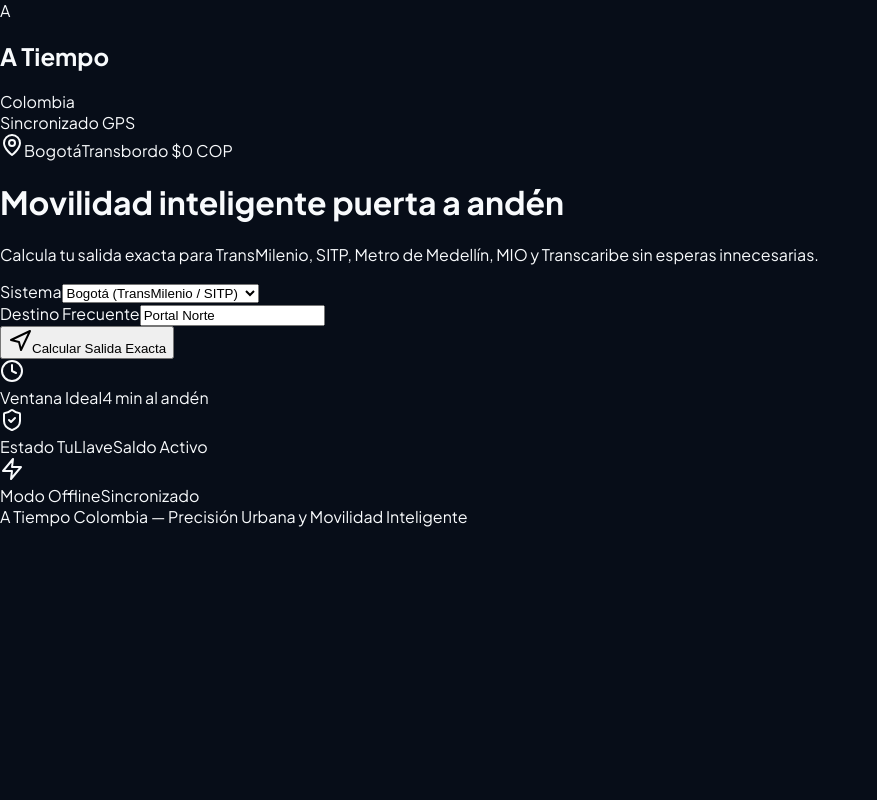
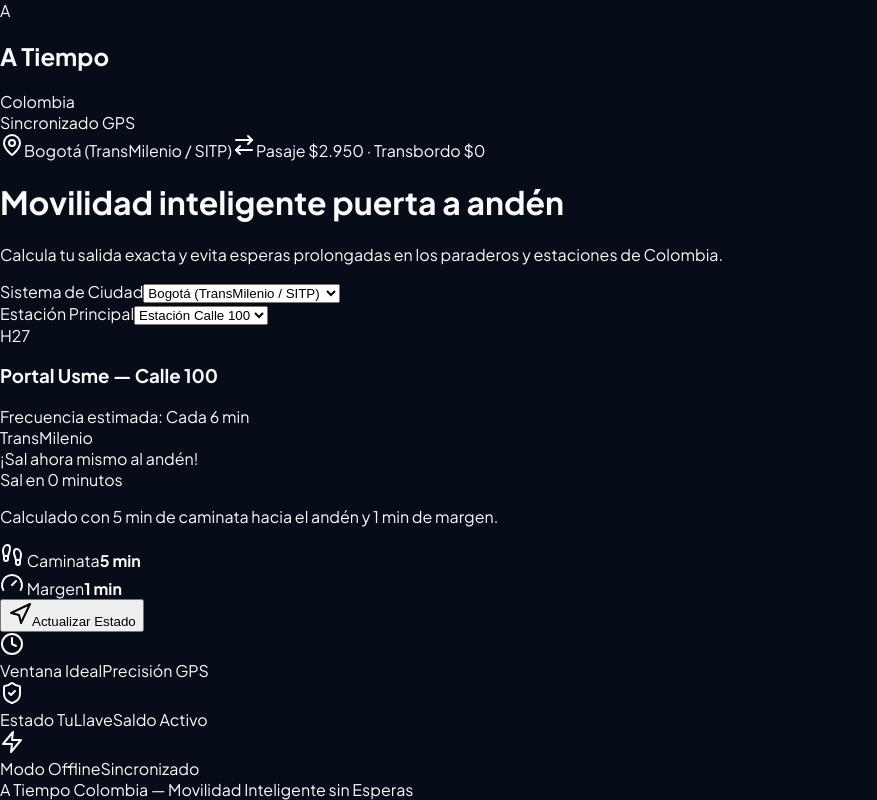
Before and after one commit to middleast1040-debug/a-tiempo-colombia, a React (Vite) app: page / in a window 1280 px wide. Shown: the whole page, without its empty margins (0-877 px from the left). Built offline with nearby package versions, Linux system fonts and the light colour scheme.

Commit message:
Update App.tsx

```diff
--- a/src/App.tsx
+++ b/src/App.tsx
@@ -1,90 +1,184 @@
-import React, { useState } from 'react';
-import { MapPin, Navigation, Clock, ShieldCheck, Zap } from 'lucide-react';
+import React, { useState, useEffect, useMemo } from 'react';
+import { Route, DepartureCalculation } from './types/transit';
+import { COLOMBIA_SYSTEMS, TransitCitySystem } from './data/colombiaTransit';
+import { calculateDeparture } from './utils/transitCalculator';
+import { MapPin, Navigation, Clock, ShieldCheck, Zap, ArrowRightLeft, Footprints, Gauge } from 'lucide-react';
+
+const MOCK_ROUTES: Route[] = [
+  {
+    id: 'tm-h27',
+    code: 'H27',
+    name: 'Portal Usme — Calle 100',
+    system: 'TransMilenio',
+    color: 'bg-red-600',
+    textColor: 'text-white',
+    frequencyMinutes: 6,
+    popularStop: 'Estación Calle 100',
+    direction: 'Sur',
+    scheduleSummary: 'Cada 6 min',
+  },
+  {
+    id: 'sitp-c15',
+    code: 'C15',
+    name: 'Usaquén — Centro Internacional',
+    system: 'SITP',
+    color: 'bg-blue-600',
+    textColor: 'text-white',
+    frequencyMinutes: 10,
+    popularStop: 'Paradero Cra 7',
+    direction: 'Centro',
+    scheduleSummary: 'Cada 10 min',
+  },
+];
 
 export default function App() {
-  const [selectedCity, setSelectedCity] = useState('Bogotá');
-  const [destination, setDestination] = useState('Portal Norte');
+  const [selectedCityId, setSelectedCityId] = useState<string>('bogota');
+  const currentCitySystem: TransitCitySystem = useMemo(() => {
+    return COLOMBIA_SYSTEMS[selectedCityId] || COLOMBIA_SYSTEMS.bogota;
+  }, [selectedCityId]);
+
+  const [walkingMinutes, setWalkingMinutes] = useState<number>(5);
+  const [bufferMinutes, setBufferMinutes] = useState<number>(1);
+  const [currentTimeMs, setCurrentTimeMs] = useState<number>(Date.now());
+  const [selectedRouteId, setSelectedRouteId] = useState<string>('tm-h27');
+
+  useEffect(() => {
+    const timer = setInterval(() => setCurrentTimeMs(Date.now()), 1000);
+    return () => clearInterval(timer);
+  }, []);
+
+  const currentRoute = useMemo(() => {
+    return MOCK_ROUTES.find((r) => r.id === selectedRouteId) || MOCK_ROUTES[0];
+  }, [selectedRouteId]);
+
+  const calculation: DepartureCalculation = useMemo(() => {
+    return calculateDeparture(currentRoute, currentCitySystem.stations[0], walkingMinutes, bufferMinutes, currentTimeMs);
+  }, [currentRoute, currentCitySystem, walkingMinutes, bufferMinutes, currentTimeMs]);
 
   return (
     <div className="min-h-screen bg-[#070D18] text-slate-100 flex flex-col justify-between font-['Plus_Jakarta_Sans',sans-serif]">
       {/* HEADER */}
       <header className="border-b border-slate-800 bg-[#0C1424]/80 backdrop-blur-md sticky top-0 z-50 px-4 py-3.5 flex items-center justify-between max-w-5xl mx-auto w-full">
         <div className="flex items-center gap-3">
-          <div className="w-9 h-9 rounded-xl bg-gradient-to-tr from-blue-600 to-cyan-400 p-[1.5px] shadow-lg">
+          <div className="w-9 h-9 rounded-xl bg-gradient-to-tr from-[#0A2540] to-[#00D4AA] p-[1.5px] shadow-lg">
             <div className="w-full h-full rounded-[10.5px] bg-[#070D18] flex items-center justify-center">
               <span className="text-white font-black text-sm">A</span>
             </div>
           </div>
           <div>
             <h2 className="font-black text-base tracking-tight text-white leading-none">A Tiempo</h2>
-            <span className="text-[10px] font-bold uppercase tracking-widest text-cyan-400">Colombia</span>
+            <span className="text-[10px] font-bold uppercase tracking-[0.2em] text-[#00E5A8]">Colombia</span>
           </div>
         </div>
         <div className="flex items-center gap-2">
-          <span className="px-3 py-1 rounded-full bg-emerald-950/60 border border-emerald-800/60 text-emerald-300 text-xs font-bold">
+          <span className="px-3 py-1 rounded-full bg-emerald-950/60 border border-emerald-800/60 text-emerald-300 text-xs font-bold flex items-center gap-1.5">
+            <span className="w-2 h-2 rounded-full bg-emerald-400 animate-pulse" />
             Sincronizado GPS
           </span>
         </div>
       </header>
 
       {/* MAIN CONTENT */}
-      <main className="max-w-3xl mx-auto w-full px-4 py-8 space-y-6 flex-1">
-        {/* HERO CARD */}
+      <main className="max-w-4xl mx-auto w-full px-4 py-8 space-y-6 flex-1">
+        {/* HERO BANNER */}
         <div className="rounded-3xl bg-[#0C1424] border border-slate-800 p-6 sm:p-8 shadow-2xl relative overflow-hidden">
-          <div className="absolute top-0 right-0 w-64 h-64 bg-blue-600/10 rounded-full blur-3xl pointer-events-none" />
+          <div className="absolute top-0 right-0 w-72 h-72 bg-gradient-to-br from-blue-600/10 to-[#00D4AA]/10 rounded-full blur-3xl pointer-events-none" />
 
-          <div className="flex items-center gap-2 mb-3">
-            <span className="px-3 py-1 rounded-full bg-blue-950 border border-blue-800 text-cyan-300 text-xs font-bold flex items-center gap-1.5">
+          <div className="flex flex-wrap items-center gap-2 mb-3">
+            <span className="px-3 py-1 rounded-full bg-slate-900 border border-slate-700 text-cyan-300 text-xs font-bold flex items-center gap-1.5">
               <MapPin className="w-3.5 h-3.5" />
-              {selectedCity}
+              {currentCitySystem.name}
             </span>
-            <span className="px-3 py-1 rounded-full bg-slate-900 border border-slate-800 text-slate-400 text-xs font-bold">
-              Transbordo $0 COP
+            <span className="px-3 py-1 rounded-full bg-emerald-950/60 border border-emerald-800 text-emerald-300 text-xs font-bold flex items-center gap-1.5">
+              <ArrowRightLeft className="w-3.5 h-3.5" />
+              Pasaje ${currentCitySystem.fare.toLocaleString('es-CO')} · Transbordo $0
             </span>
           </div>
 
-          <h1 className="text-3xl sm:text-4xl font-black tracking-tight text-white mb-3">
-            Movilidad inteligente <span className="text-transparent bg-clip-text bg-gradient-to-r from-blue-400 to-cyan-300">puerta a andén</span>
+          <h1 className="text-3xl sm:text-4xl font-black tracking-tight text-white mb-3 leading-tight">
+            Movilidad inteligente <span className="text-transparent bg-clip-text bg-gradient-to-r from-blue-400 to-[#00E5A8]">puerta a andén</span>
           </h1>
           <p className="text-slate-400 text-sm max-w-xl mb-6">
-            Calcula tu salida exacta para TransMilenio, SITP, Metro de Medellín, MIO y Transcaribe sin esperas innecesarias.
+            Calcula tu salida exacta y evita esperas prolongadas en los paraderos y estaciones de Colombia.
           </p>
 
-          {/* INTERACTIVE SELECTOR BOX */}
-          <div className="bg-[#070D18] border border-slate-800/80 rounded-2xl p-4 sm:p-5 space-y-4">
-            <div className="grid grid-cols-1 sm:grid-cols-2 gap-3">
+          {/* SELECTOR DE CIUDAD Y PARADA */}
+          <div className="grid grid-cols-1 sm:grid-cols-2 gap-4 bg-[#070D18] border border-slate-800 p-4 rounded-2xl">
             <div className="space-y-1.5">
-                <label className="text-xs font-bold uppercase tracking-wider text-slate-400">Sistema</label>
+              <label className="text-xs font-bold uppercase tracking-wider text-slate-400">Sistema de Ciudad</label>
               <select
-                  value={selectedCity}
-                  onChange={(e) => setSelectedCity(e.target.value)}
+                value={selectedCityId}
+                onChange={(e) => setSelectedCityId(e.target.value)}
                 className="w-full bg-[#0C1424] border border-slate-700 rounded-xl px-3.5 py-2.5 text-sm text-white font-medium focus:outline-none focus:border-cyan-400"
               >
-                  <option>Bogotá (TransMilenio / SITP)</option>
-                  <option>Medellín (Metro / Metrocable)</option>
-                  <option>Cali (MIO)</option>
-                  <option>Cartagena (Transcaribe)</option>
+                {Object.values(COLOMBIA_SYSTEMS).map((sys) => (
+                  <option key={sys.id} value={sys.id}>
+                    {sys.name}
+                  </option>
+                ))}
               </select>
             </div>
 
             <div className="space-y-1.5">
-                <label className="text-xs font-bold uppercase tracking-wider text-slate-400">Destino Frecuente</label>
-                <input
-                  type="text"
-                  value={destination}
-                  onChange={(e) => setDestination(e.target.value)}
+              <label className="text-xs font-bold uppercase tracking-wider text-slate-400">Estación Principal</label>
+              <select
                 className="w-full bg-[#0C1424] border border-slate-700 rounded-xl px-3.5 py-2.5 text-sm text-white font-medium focus:outline-none focus:border-cyan-400"
-                />
+              >
+                {currentCitySystem.stations.map((st, idx) => (
+                  <option key={idx} value={st}>{st}</option>
+                ))}
+              </select>
+            </div>
           </div>
         </div>
 
+        {/* TARJETA DE RESULTADO DE SALIDA */}
+        <div className="rounded-3xl bg-gradient-to-br from-[#0C1424] to-[#080E1B] border border-slate-800 p-6 sm:p-7 shadow-xl space-y-5">
+          <div className="flex items-center justify-between border-b border-slate-800 pb-4">
+            <div className="flex items-center gap-3">
+              <div className="px-3 py-1.5 rounded-xl bg-red-600 text-white font-black text-sm tracking-wider">
+                {calculation.route.code}
+              </div>
+              <div>
+                <h3 className="font-bold text-white text-base">{calculation.route.name}</h3>
+                <span className="text-xs text-slate-400">Frecuencia estimada: {calculation.route.scheduleSummary}</span>
+              </div>
+            </div>
+            <span className="px-3 py-1 rounded-full bg-cyan-950 border border-cyan-800 text-cyan-300 text-xs font-bold">
+              {calculation.route.system}
+            </span>
+          </div>
+
+          <div className="grid grid-cols-1 md:grid-cols-3 gap-4 items-center">
+            <div className="md:col-span-2 bg-[#070D18] border border-slate-800 p-5 rounded-2xl space-y-2">
+              <span className="text-xs font-bold uppercase tracking-wider text-cyan-400 block">
+                {calculation.statusText}
+              </span>
+              <div className="text-3xl sm:text-4xl font-black text-white tracking-tight">
+                Sal en <span className="text-[#00E5A8]">{calculation.leaveInMinutes} minutos</span>
+              </div>
+              <p className="text-xs text-slate-400">
+                Calculado con {walkingMinutes} min de caminata hacia el andén y {bufferMinutes} min de margen.
+              </p>
+            </div>
+
+            <div className="bg-[#070D18] border border-slate-800 p-5 rounded-2xl flex flex-col justify-center space-y-3">
+              <div className="flex items-center justify-between text-xs text-slate-400">
+                <span className="flex items-center gap-1"><Footprints className="w-3.5 h-3.5 text-cyan-400" /> Caminata</span>
+                <strong className="text-white">{walkingMinutes} min</strong>
+              </div>
+              <div className="flex items-center justify-between text-xs text-slate-400">
+                <span className="flex items-center gap-1"><Gauge className="w-3.5 h-3.5 text-emerald-400" /> Margen</span>
+                <strong className="text-white">{bufferMinutes} min</strong>
+              </div>
               <button
-              onClick={() => alert('¡Ruta sincronizada con éxito!')}
-              className="w-full py-3.5 px-4 rounded-xl bg-gradient-to-r from-blue-600 to-cyan-500 hover:from-blue-500 hover:to-cyan-400 text-white font-bold text-sm shadow-lg shadow-blue-500/25 flex items-center justify-center gap-2 transition cursor-pointer"
+                onClick={() => alert('¡Sincronización de ruta actualizada!')}
+                className="w-full py-2.5 px-3 rounded-xl bg-gradient-to-r from-blue-600 to-[#00D4AA] text-slate-950 font-bold text-xs shadow-md transition cursor-pointer flex items-center justify-center gap-1.5"
               >
-              <Navigation className="w-4 h-4" />
-              <span>Calcular Salida Exacta</span>
+                <Navigation className="w-3.5 h-3.5" />
+                <span>Actualizar Estado</span>
               </button>
+            </div>
           </div>
         </div>
 
@@ -96,7 +190,7 @@ export default function App() {
             </div>
             <div>
               <span className="text-xs text-slate-400 block font-medium">Ventana Ideal</span>
-              <span className="text-base font-bold text-white">4 min al andén</span>
+              <span className="text-base font-bold text-white">Precisión GPS</span>
             </div>
           </div>
 
@@ -124,7 +218,7 @@ export default function App() {
 
       {/* FOOTER */}
       <footer className="border-t border-slate-800 bg-[#0C1424]/50 py-4 text-center text-xs text-slate-500">
-        A Tiempo Colombia &mdash; Precisión Urbana y Movilidad Inteligente
+        A Tiempo Colombia &mdash; Movilidad Inteligente sin Esperas
       </footer>
     </div>
   );
```
Lines whose indentation alone changed are shown as unchanged.
